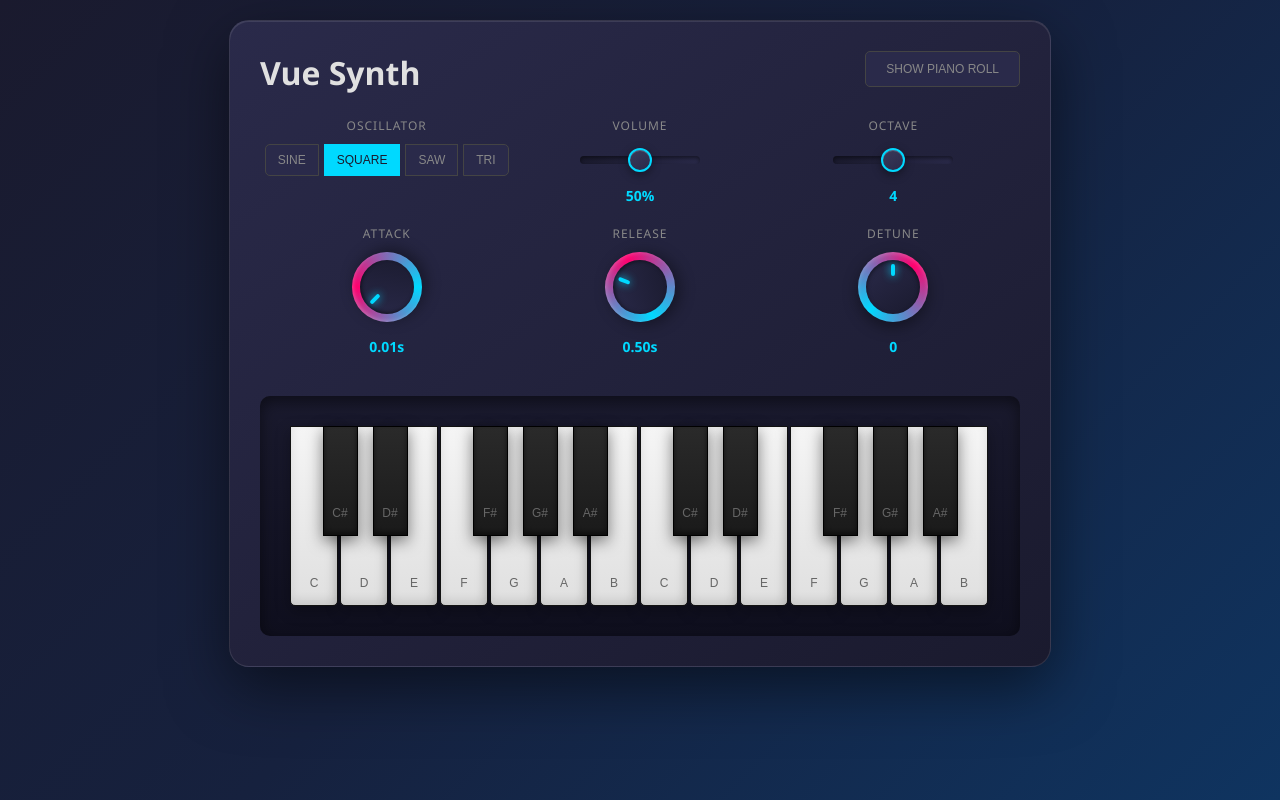
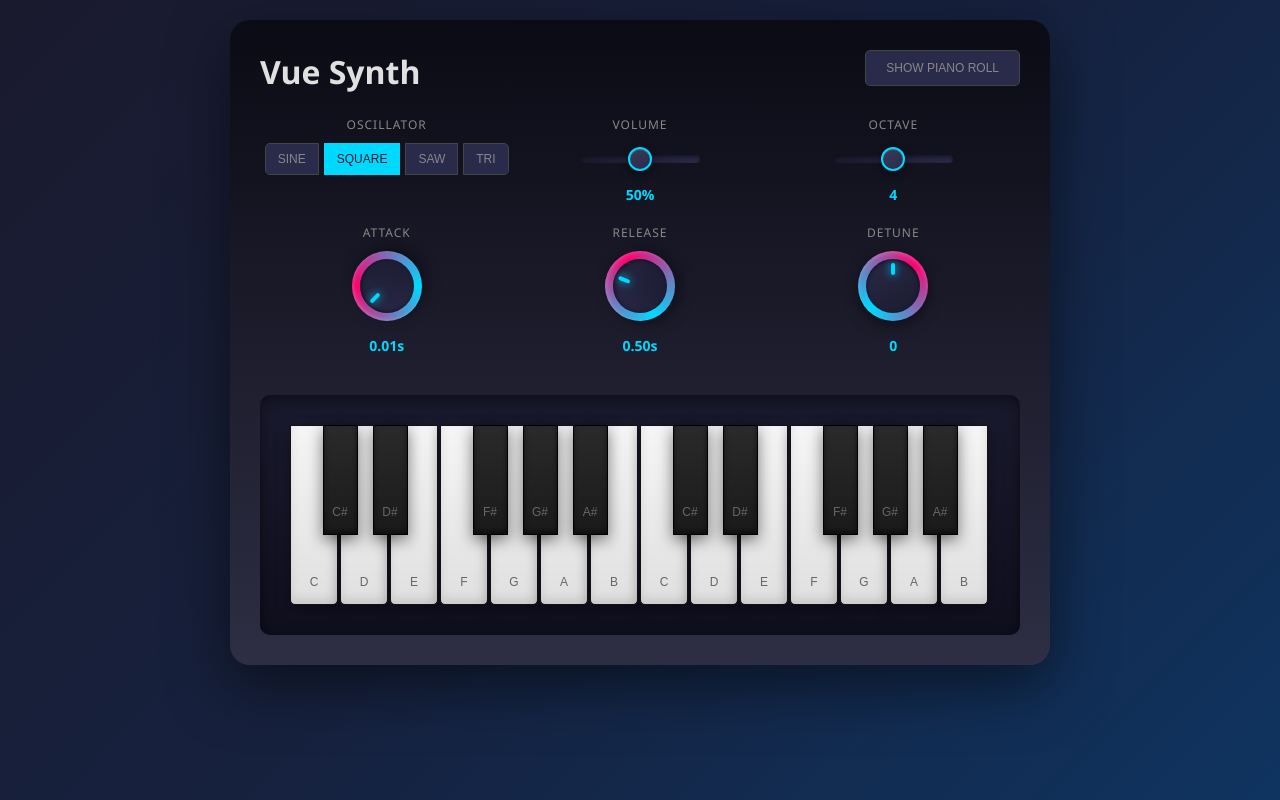
Before and after one commit to vladturda/vue-synth, a Vue app: page / in a window 1280 px wide. Built offline with nearby package versions, Linux system fonts and the light colour scheme.

Commit message:
Style updates

```diff
--- a/src/components/Key.vue
+++ b/src/components/Key.vue
@@ -56,9 +56,6 @@ defineEmits(['playNote', 'stopNote']);
 .key.white:active, .key.white.active {
   background: linear-gradient(180deg, #00d9ff 0%, #0099cc 100%);
   transform: translateY(3px);
-  /* box-shadow:
-    0 2px 10px rgba(0, 217, 255, 0.5),
-    inset 0 -2px 5px rgba(0, 0, 0, 0.2); */
 }
 
 .key.black {
--- a/src/components/Synth.vue
+++ b/src/components/Synth.vue
@@ -214,13 +214,10 @@ onUnmounted(() => {
 
 <style scoped>
 .synth {
-  background: linear-gradient(145deg, #2a2a4a, #1a1a2e);
+  background: linear-gradient(180deg, #0b0b15, #2e2e44);
   border-radius: 20px;
   padding: 30px;
-  box-shadow:
-    0 20px 60px rgba(0, 0, 0, 0.5),
-    inset 0 1px 0 rgba(255, 255, 255, 0.1);
-  border: 1px solid rgba(255, 255, 255, 0.1);
+  box-shadow:  0 20px 60px rgba(0, 0, 0, 0.5);
   max-width: 900px;
   width: 100%;
 }
```
